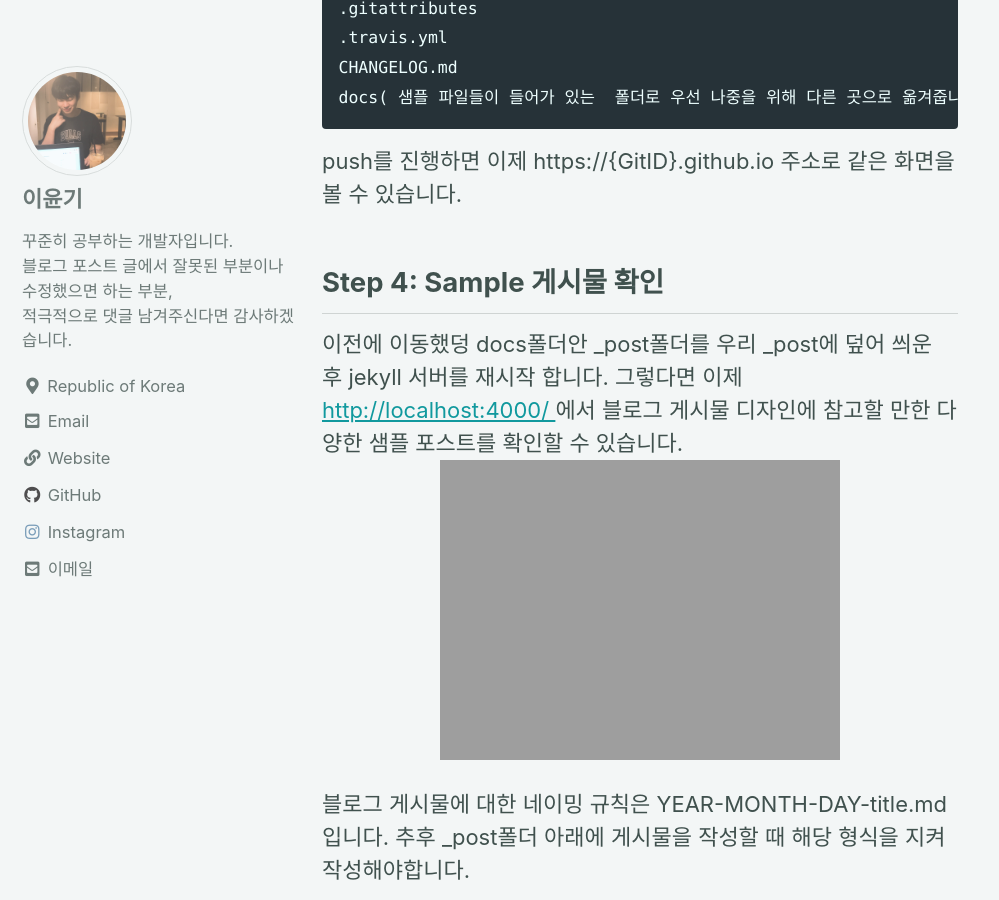
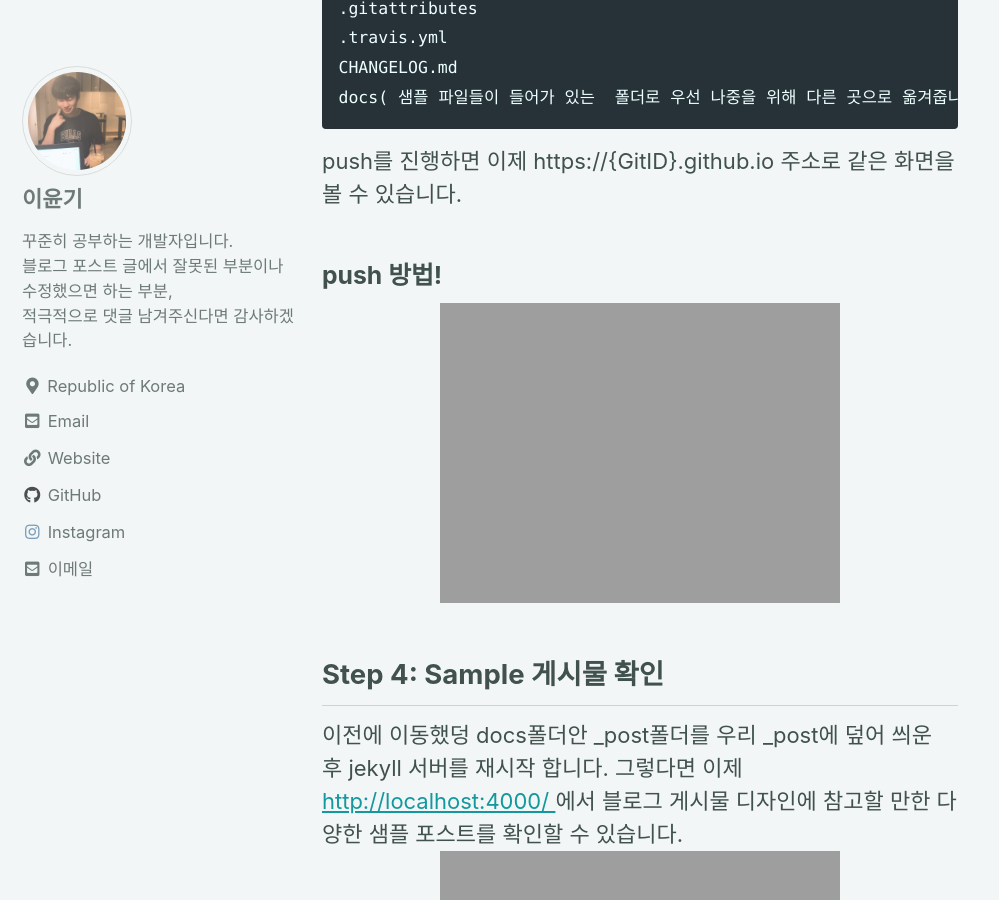
Before and after one commit to qmakzl/qmakzl.github.io, a Jekyll site: the page built from _posts/2020/jekyll/2020-09-20-start-gitHubBlog.md, in a window 1280 px wide and 900 px high, scrolled down 5446 px. Shown: the whole window, without its empty margins (0-999 px from the left). Built offline with Jekyll 4.4.1, drawn with Linux system fonts in a browser that asks for light colours; cached includes are drawn as plain includes.

Commit message:
Update 2020-09-20-start-gitHubBlog.md

````diff
--- a/_posts/2020/jekyll/2020-09-20-start-gitHubBlog.md
+++ b/_posts/2020/jekyll/2020-09-20-start-gitHubBlog.md
@@ -93,6 +93,9 @@ CHANGELOG.md
 docs( 샘플 파일들이 들어가 있는  폴더로 우선 나중을 위해 다른 곳으로 옮겨줍니다. )
 ```
 push를 진행하면 이제 https://{GitID}.github.io 주소로 같은 화면을 볼 수 있습니다.
+### push 방법!
+![로컬서버]({{ site.url }}{{ site.baseurl }}/assets/images/post/jekyll/upload.PNG){: .align-center}
+
 
 ## Step 4: Sample 게시물 확인
 이전에 이동했덩 docs폴더안 _post폴더를  우리 _post에 덮어 씌운 후  jekyll 서버를 재시작 합니다.  그렇다면 이제   [http://localhost:4000/ ]({{"http://localhost:4000/"}}){:target="_blank"}에서  블로그 게시물 디자인에 참고할 만한  다양한 샘플 포스트를 확인할 수 있습니다.
````
